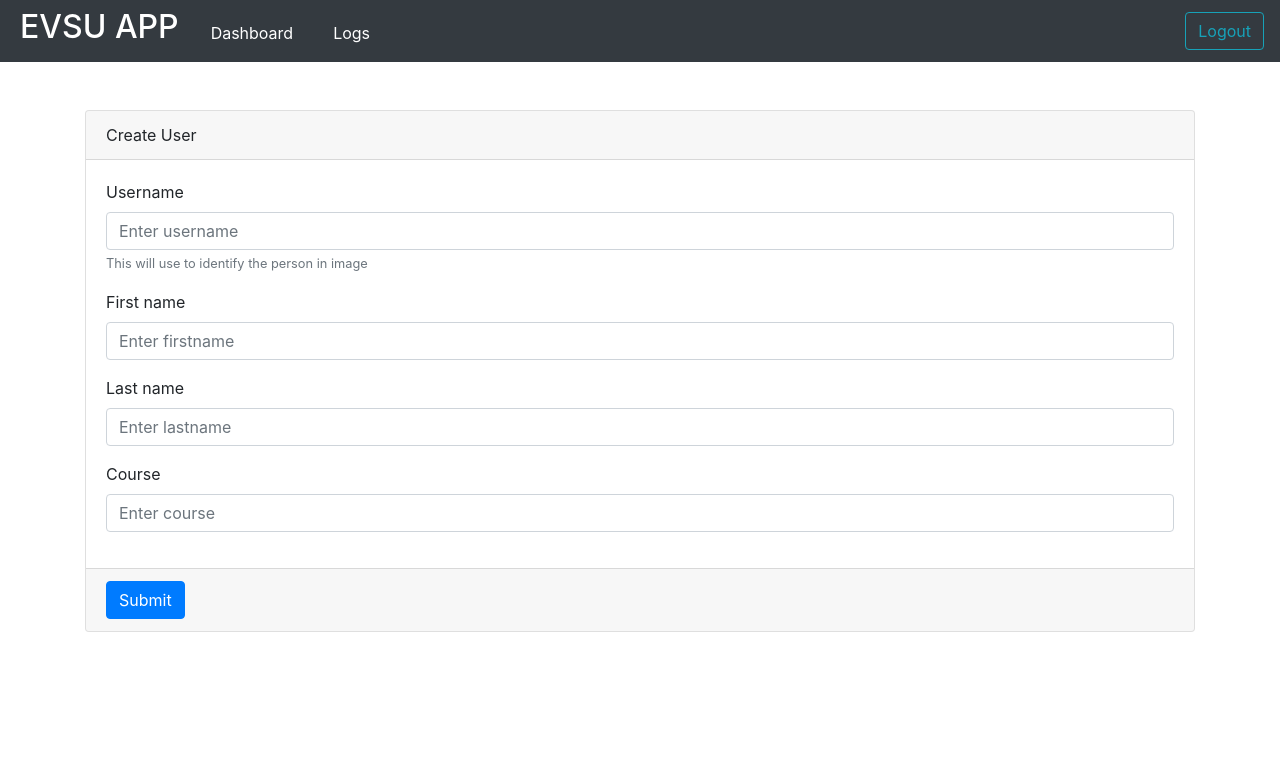
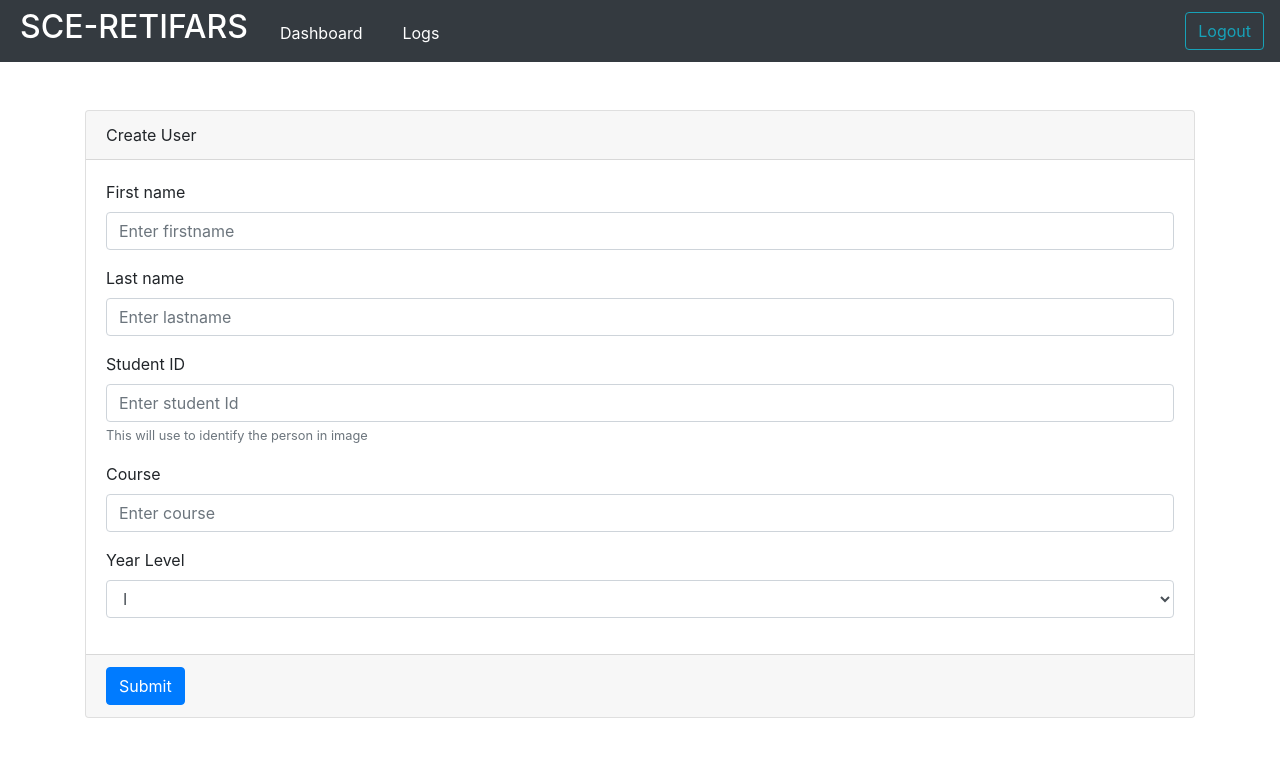
Before and after one commit to agcodex01/smart-campus-entry, a Flask app: page /users/create in a window 1280 px wide. Shown: the top 757 px of the page. Run offline with Flask 3, Linux system fonts and the light colour scheme; the visitor is signed in with stand-in values (Sample User, id 1); data comes from the database, SQL or seed files in the repository; both versions use the stored data as it was after the commit; some libraries are stand-ins or nearby versions.

Commit message:
bug fixes

```diff
--- a/flaskr/entries.py
+++ b/flaskr/entries.py
@@ -3,6 +3,8 @@ import functools
 from flask import (
     Blueprint, flash, g, redirect, render_template, request, session, url_for
 )
+
+from . import auth
 
 from flaskr.db import get_db
 
@@ -10,6 +12,7 @@ bp = Blueprint('entries', __name__, url_prefix='/entries')
 
 
 @bp.route('', methods=('GET', 'POST'))
+@auth.login_required
 def index():
 
     db = get_db()
--- a/flaskr/templates/entries.html
+++ b/flaskr/templates/entries.html
@@ -19,7 +19,7 @@
 
 <body>
     <nav class="navbar navbar-expand-md navbar-dark bg-dark">
-        <h2 class="ml-1 text-white" href="#">EVSU APP</h2>
+        <h2 class="ml-1 text-white" href="#">SCE-RETIFARS</h2>
 
         <div class="collapse navbar-collapse" id="navbarsExampleDefault">
             <ul class="navbar-nav mr-auto">
@@ -31,7 +31,7 @@
                     <a class="nav-link ml-4 pb-1" href="{{ url_for('users.create') }}">Create User </a>
                 </li>
             </ul>
-            <form class="form-inline my-2 my-lg-0">
+            <form class="form-inline my-2 my-lg-0" action="{{ url_for('auth.logout')}}">
                 <button class="btn btn-outline-info my-2 my-sm-0" type="flat">
                     Logout
                 </button>
--- a/flaskr/templates/index.html
+++ b/flaskr/templates/index.html
@@ -10,7 +10,7 @@
     <link rel="stylesheet" href="{{ url_for('static', filename='style.css') }}">
     <link rel="stylesheet" href="{{ url_for('static', filename='css/bootstrap.min.css') }}">
 
-    <title>Web Cam Face Detection</title>
+    <title>SCE-RETIFARS</title>
 </head>
 
 <body>
@@ -51,7 +51,7 @@
         <div class="container-fluid text-center">
             <div class="row justify-content-between">
                 <div class="col-4 text-left mx-5 h5 mt-4">
-                    EVSU
+                    SCE-RETIFARS
                 </div>
                 <div class="col-4 h5 mt-4">
                     Date and Time : <span id="datetime"></span>
--- a/flaskr/templates/users/user-create.html
+++ b/flaskr/templates/users/user-create.html
@@ -11,18 +11,20 @@
 
 <body>
     <nav class="navbar navbar-expand-md navbar-dark bg-dark">
-        <h2 class="ml-1 text-white" href="#">EVSU APP</h2>
+        <h2 class="ml-1 text-white" href="#">SCE-RETIFARS</h2>
 
         <div class="collapse navbar-collapse" id="navbarsExampleDefault">
             <ul class="navbar-nav mr-auto">
                 <li class="nav-item active">
-                    <a class="nav-link ml-4 pb-1" href="{{ url_for('users.index') }}">Dashboard <span class="sr-only">(current)</span></a>
+                    <a class="nav-link ml-4 pb-1" href="{{ url_for('users.index') }}">Dashboard <span
+                            class="sr-only">(current)</span></a>
                 </li>
                 <li class="nav-item active">
-                    <a class="nav-link ml-4 pb-1" href="{{ url_for('entries.index') }}">Logs <span class="sr-only">(current)</span></a>
+                    <a class="nav-link ml-4 pb-1" href="{{ url_for('entries.index') }}">Logs <span
+                            class="sr-only">(current)</span></a>
                 </li>
             </ul>
-            <form class="form-inline my-2 my-lg-0">
+            <form class="form-inline my-2 my-lg-0" action="{{ url_for('auth.logout')}}">
                 <button class="btn btn-outline-info my-2 my-sm-0" type="flat">
                     Logout
                 </button>
@@ -36,12 +38,12 @@
                 Create User
             </div>
             <div class="card-body">
-                <div class="form-group">
-                    <label for="exampleInputEmail1">Username</label>
-                    <input type="text" class="form-control" id="username" name="username" placeholder="Enter username" required>
-                    <small id="usernameHelp" class="form-text text-muted">This will use to identify the person in
-                        image</small>
+                {% for message in get_flashed_messages() %}
+
+                <div class="alert alert-danger">
+                    {{ message }}
                 </div>
+                {% endfor %}
                 <div class="form-group">
                     <label for="firstname">First name</label>
                     <input type="text" class="form-control" id="firstname" name="first_name"
@@ -50,13 +52,30 @@
                 </div>
                 <div class="form-group">
                     <label for="last_name">Last name</label>
-                    <input type="text" class="form-control" id="last_name" name="last_name"
-                        placeholder="Enter lastname" required>
+                    <input type="text" class="form-control" id="last_name" name="last_name" placeholder="Enter lastname"
+                        required>
 
                 </div>
                 <div class="form-group">
+                    <label for="student_id">Student ID</label>
+                    <input type="text" class="form-control" id="studentId" name="student_id"
+                        placeholder="Enter student Id" required>
+                    <small id="studentIdHelp" class="form-text text-muted">This will use to identify the person in
+                        image</small>
+                </div>
+                <div class="form-group">
                     <label for="course">Course</label>
-                    <input type="text" class="form-control" id="course" name="course" placeholder="Enter course" required>
+                    <input type="text" class="form-control" id="course" name="course" placeholder="Enter course"
+                        required>
+                </div>
+                <div class="form-group">
+                    <label for="year_level">Year Level</label>
+                    <select name="year_level" id="year_level" class="form-control" required>
+                        <option value="I">I</option>
+                        <option value="II">II</option>
+                        <option value="III">III</option>
+                        <option value="IV">IV</option>
+                    </select>
                 </div>
             </div>
             <div class="card-footer">
--- a/flaskr/users.py
+++ b/flaskr/users.py
@@ -6,17 +6,10 @@ from flask import (
 
 from flaskr.db import get_db
 
+from . import auth
+
 bp = Blueprint('users', __name__, url_prefix='/users')
 
-def login_required(view):
-    @functools.wraps(view)
-    def wrapped_view(**kwargs):
-        if g.user is None:
-            return redirect(url_for('auth.login'))
-
-        return view(**kwargs)
-
-    return wrapped_view
 
 @bp.before_app_request
 def load_logged_in_user():
@@ -31,7 +24,7 @@ def load_logged_in_user():
 
 
 @bp.route('', methods=('GET', 'POST'))
-@login_required
+@auth.login_required
 def index():
 
     db = get_db()
@@ -41,26 +34,27 @@ def index():
     return render_template('users/users-index.html', users=users)
 
 @bp.route('/create', methods=('GET', 'POST'))
-@login_required
+@auth.login_required
 def create():
 
     if request.method == 'POST':
-        username = request.form['username']
+        student_id = request.form['student_id']
         first_name = request.form['first_name']
         last_name = request.form['last_name']
         course = request.form['course']
+        year_level = request.form['year_level']
         db = get_db()
         error = None
 
         if error is None:
             try:
                 db.execute(
-                    "INSERT INTO users (username, first_name, last_name, course) VALUES (?, ?, ?, ?)",
-                    (username, first_name, last_name, course),
+                    "INSERT INTO users (student_id, first_name, last_name, course,year_level) VALUES (?, ?, ?, ?, ?)",
+                    (student_id, first_name, last_name, course, year_level),
                 )
                 db.commit()
             except db.IntegrityError:
-                error = f"User {username} is already registered."
+                error = f"User withs {student_id} is already registered."
             else:
                 return redirect(url_for("users.index"))
 
```
Also changed, not shown: flaskr/schema.sql (+5 -3 lines), flaskr/templates/users/users-index.html (+5 -3 lines).
